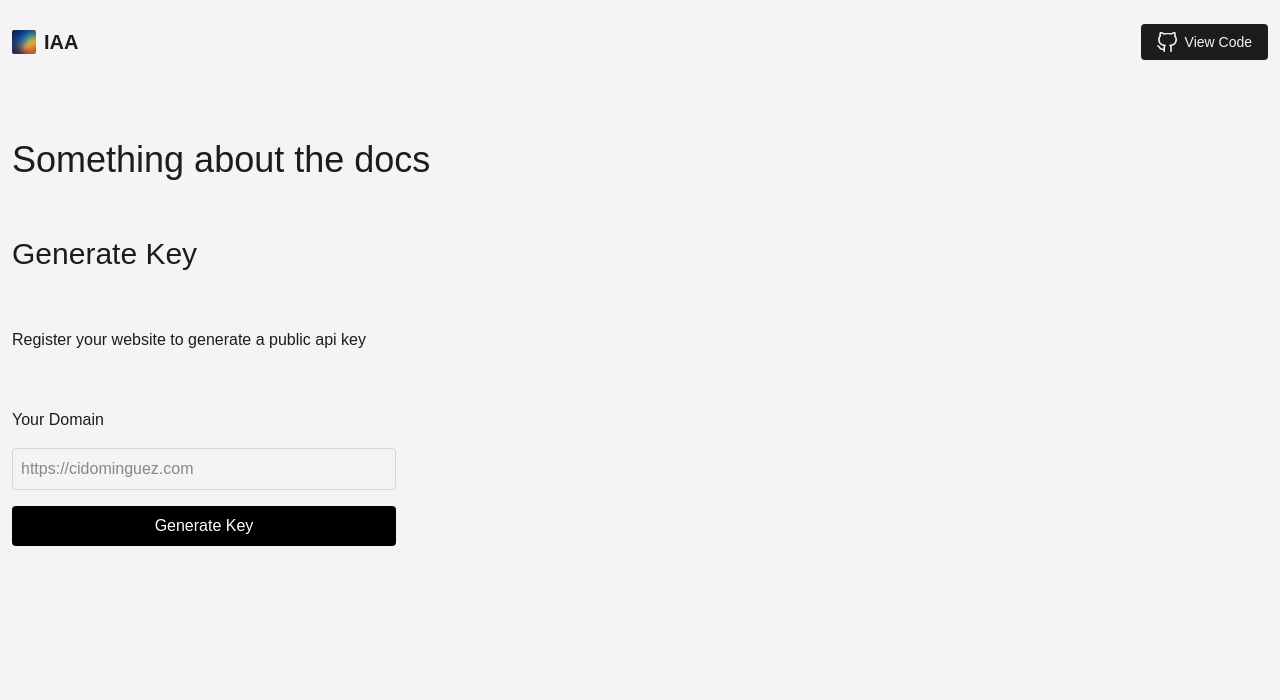
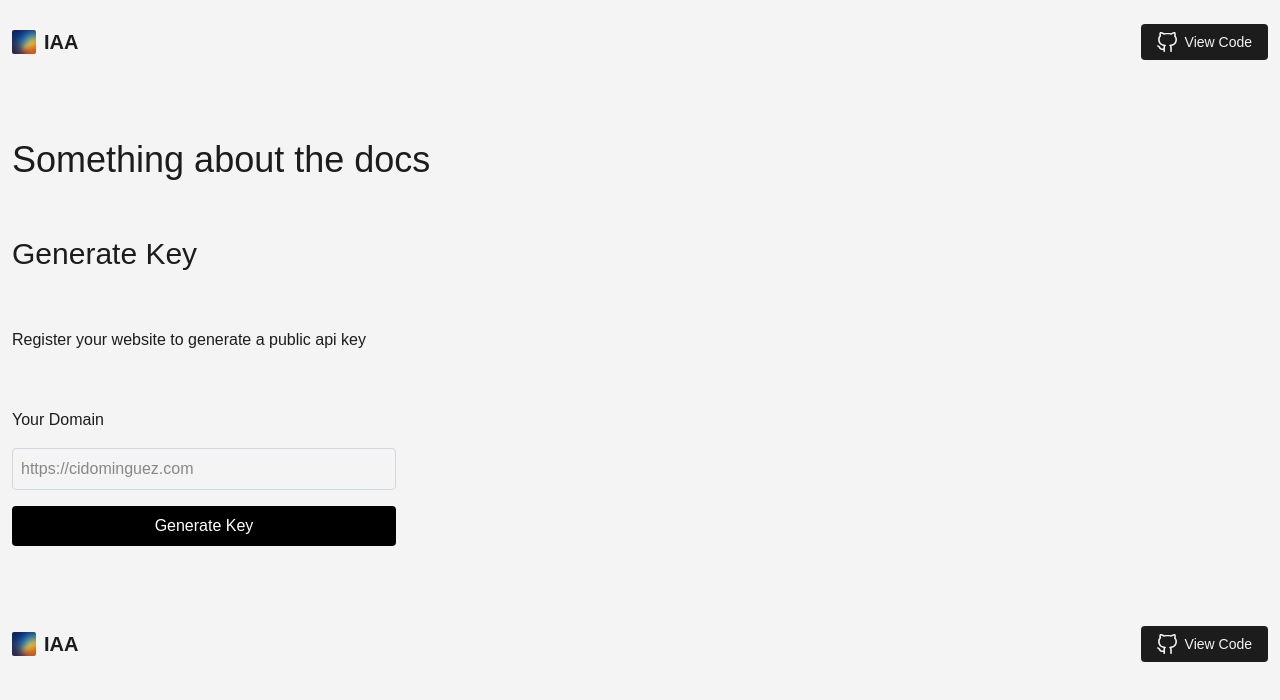
Before and after one commit to cdom27/art-api, a React (Vite) app in the folder client/: page / in a window 1280 px wide. Shown: the top 700 px of the page. Built offline with nearby package versions, Linux system fonts and the light colour scheme; a web font is replaced by a local one.

Commit message:
update layout styles and create footer

```diff
--- /dev/null
+++ b/client/src/components/navigation/Footer.tsx
@@ -0,0 +1,28 @@
+import { Link } from 'react-router';
+import Logo from '../../assets/logo.webp';
+import Gh from '../../assets/gh.svg';
+
+export default function Footer() {
+  return (
+    <footer className='flex items-center px-3 py-6 justify-between font-medium'>
+      <div className='flex items-center gap-2'>
+        <img src={Logo} className='size-6 rounded-xs' />
+        <Link to='/' className='font-bold text-xl'>
+          IAA
+        </Link>
+      </div>
+
+      <div className='flex items-center gap-4'>
+        <Link
+          to='https://github.com/cdom27/influential-artists-api'
+          target='_blank'
+          rel='noopener noreferrer'
+          className='bg-primary text-secondary flex items-center gap-2 text-sm py-2 px-4 rounded-sm'
+        >
+          <img src={Gh} className='size-5' />
+          <span>View Code</span>
+        </Link>
+      </div>
+    </footer>
+  );
+}
--- a/client/src/layouts/SiteLayout.tsx
+++ b/client/src/layouts/SiteLayout.tsx
@@ -1,3 +1,4 @@
+import Footer from '../components/navigation/Footer';
 import Header from '../components/navigation/Header';
 
 interface SiteLayoutProps {
@@ -8,9 +9,10 @@ export default function SiteLayout({ children }: SiteLayoutProps) {
   return (
     <>
       <Header />
-      <main className='font-medium px-3 pt-14 flex flex-col gap-14'>
+      <main className='font-medium px-3 pt-14 flex flex-col gap-14 pb-14'>
         {children}
       </main>
+      <Footer />
     </>
   );
 }
```
